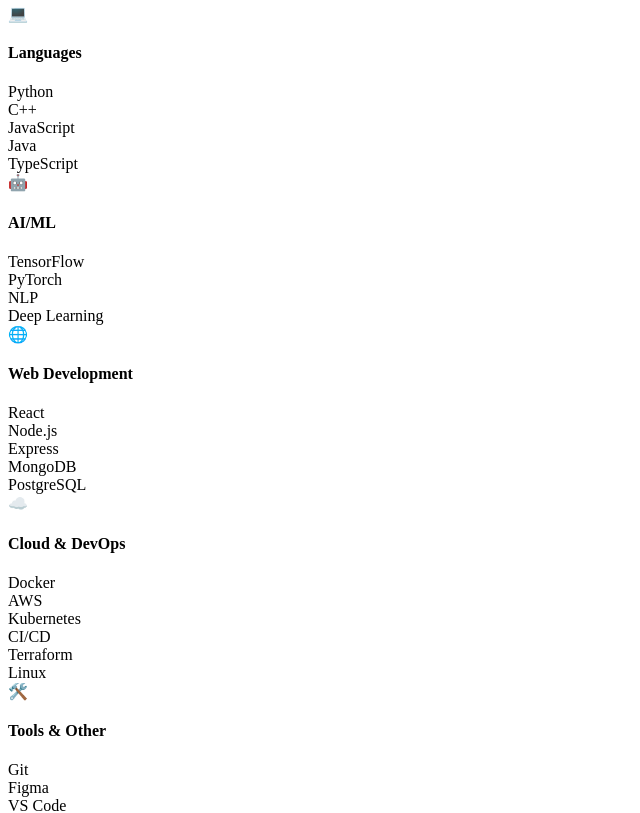
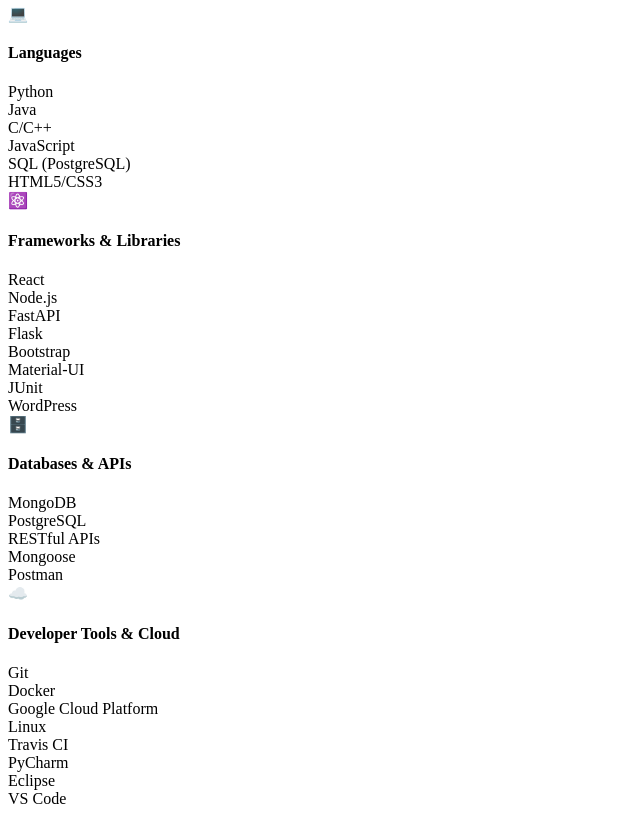
Before and after one commit to yashp20/Personal_Portfollio, a React (Vite) app: page /skills in a window 1280 px wide. Shown: the part 420-1233 px from the top of the page, without its empty margins (0-640 px from the left). Built offline with nearby package versions, Linux system fonts and the light colour scheme; the HTML template or start-up script is replaced by a standard one.

Commit message:
Updated skills

```diff
--- a/src/data/skills.js
+++ b/src/data/skills.js
@@ -4,90 +4,87 @@
     category: "Languages",
     icon: "💻",
     skills: [
-      { name: "Python", level: 95 },
-      { name: "C++", level: 90 },
+      { name: "Python", level: 90 },
+      { name: "Java", level: 85 },
+      { name: "C/C++", level: 85 },
       { name: "JavaScript", level: 88 },
-      { name: "Java", level: 85 },
-      { name: "TypeScript", level: 85 },
+      { name: "SQL (PostgreSQL)", level: 85 },
+      { name: "HTML5/CSS3", level: 90 },
     ],
   },
   {
     id: 2,
-    category: "AI/ML",
-    icon: "🤖",
+    category: "Frameworks & Libraries",
+    icon: "⚛️",
     skills: [
-      { name: "TensorFlow", level: 92 },
-      { name: "PyTorch", level: 90 },
-      { name: "NLP", level: 82 },
-      { name: "Deep Learning", level: 90 },
+      { name: "React", level: 90 },
+      { name: "Node.js", level: 85 },
+      { name: "FastAPI", level: 88 },
+      { name: "Flask", level: 80 },
+      { name: "Bootstrap", level: 85 },
+      { name: "Material-UI", level: 80 },
+      { name: "JUnit", level: 75 },
+      { name: "WordPress", level: 75 },
     ],
   },
   {
     id: 3,
-    category: "Web Development",
-    icon: "🌐",
+    category: "Databases & APIs",
+    icon: "🗄️",
     skills: [
-      { name: "React", level: 92 },
-      { name: "Node.js", level: 88 },
-      { name: "Express", level: 85 },
-      { name: "MongoDB", level: 82 },
+      { name: "MongoDB", level: 85 },
       { name: "PostgreSQL", level: 85 },
+      { name: "RESTful APIs", level: 90 },
+      { name: "Mongoose", level: 80 },
+      { name: "Postman", level: 90 },
     ],
   },
   {
     id: 4,
-    category: "Cloud & DevOps",
+    category: "Developer Tools & Cloud",
     icon: "☁️",
     skills: [
-      { name: "Docker", level: 88 },
-      { name: "AWS", level: 85 },
-      { name: "Kubernetes", level: 80 },
-      { name: "CI/CD", level: 82 },
-      { name: "Terraform", level: 75 },
-      { name: "Linux", level: 90 },
-    ],
-  },
-  {
-    id: 5,
-    category: "Tools & Other",
-    icon: "🛠️",
-    skills: [
       { name: "Git", level: 95 },
-      { name: "Figma", level: 85 },
-      { name: "VS Code", level: 90 },
-      // { name: "JIRA", level: 80 },
-      // { name: "Figma", level: 75 }
+      { name: "Docker", level: 85 },
+      { name: "Google Cloud Platform", level: 80 },
+      { name: "Linux", level: 85 },
+      { name: "Travis CI", level: 75 },
+      { name: "PyCharm", level: 85 },
+      { name: "Eclipse", level: 80 },
+      { name: "VS Code", level: 95 },
     ],
   },
 ];
+
+
 
 export const interests = [
   {
     id: 1,
     name: "Artificial Intelligence",
     description:
-      "Fascinated by the potential of AI to solve real-world problems and build tools that genuinely help people.",
+      "Interested in practical AI systems and building intelligent tools that solve real-world problems.",
     icon: "🧠",
   },
   {
     id: 2,
-    name: "Building & Creating",
+    name: "Full-Stack Development",
     description:
-      "I enjoy turning ideas into real projects — whether it's coding a new app, designing a website, or experimenting with new technologies.",
-    icon: "💻",
+      "I enjoy designing and building scalable applications from frontend UI to backend APIs.",
+    icon: "🌐",
   },
   {
     id: 3,
     name: "Fitness & Discipline",
     description:
-      "Staying active and consistent in the gym has taught me discipline, balance, and a strong growth mindset that I bring into everything I do.",
+      "Consistency in the gym has shaped my discipline, focus, and long-term growth mindset.",
     icon: "🏋️",
   },
   {
     id: 4,
-    name: "Photography & Lifestyle",
+    name: "Photography & Creativity",
     description:
-      "I enjoy photography, exploring new places, and capturing moments — it helps me stay creative outside of tech.",
+      "Photography helps me stay creative and observant outside of technical work.",
     icon: "📸",
   },
 ];
```
